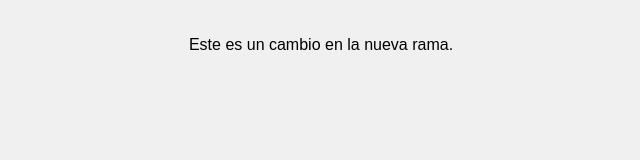
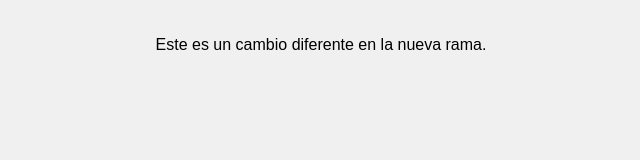
Before and after one commit to Tatiana-kva/IISI-PROYECTO-, a plain HTML site: page index.html in a window 1280 px wide. Shown: the whole page, without its empty margins (319-959 px from the left). Drawn offline with Linux system fonts and the light colour scheme.

Commit message:
Cambio conflictivo en la nueva rama

```diff
--- a/index.html
+++ b/index.html
@@ -7,6 +7,6 @@
     <link rel="stylesheet" href="styles.css">
 </head>
 <body>
-    <p>Este es un cambio en la nueva rama.</p>
+    <p>Este es un cambio diferente en la nueva rama.</p>
 </body>
 </html>
```
